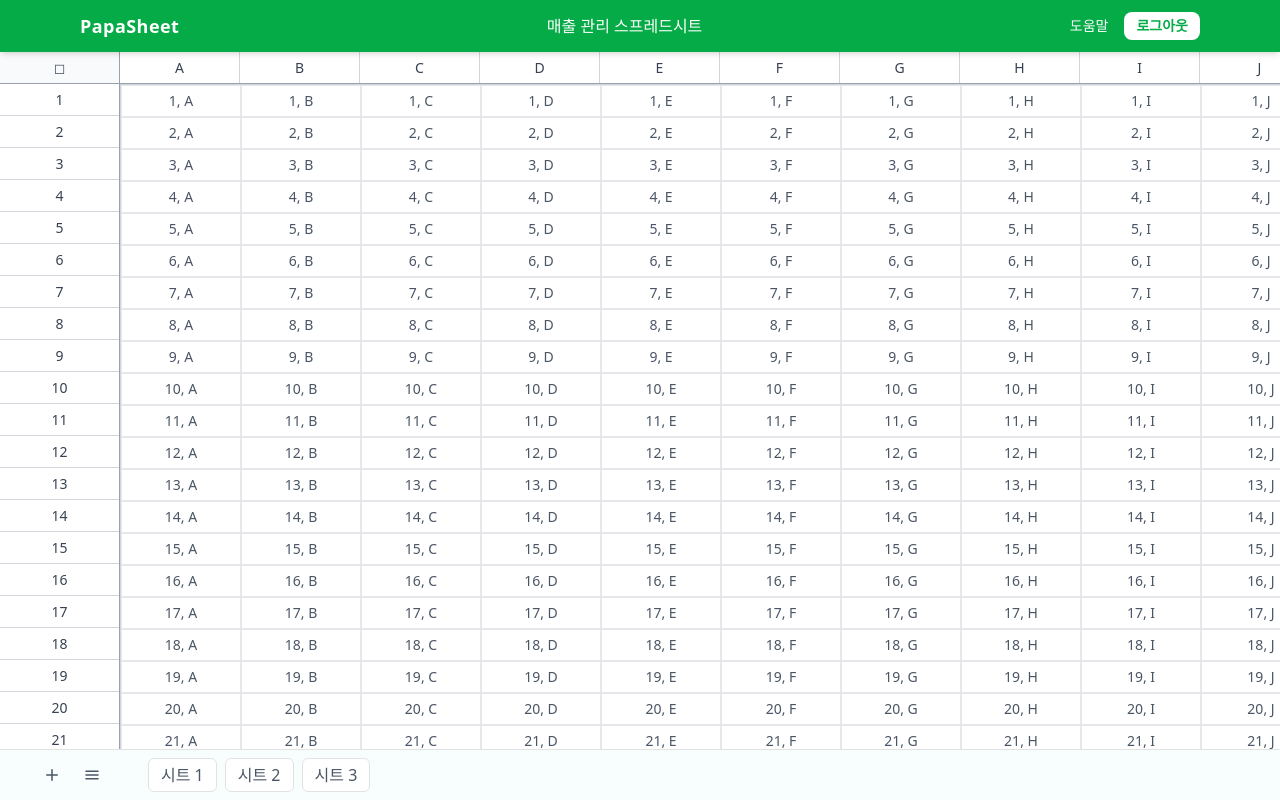
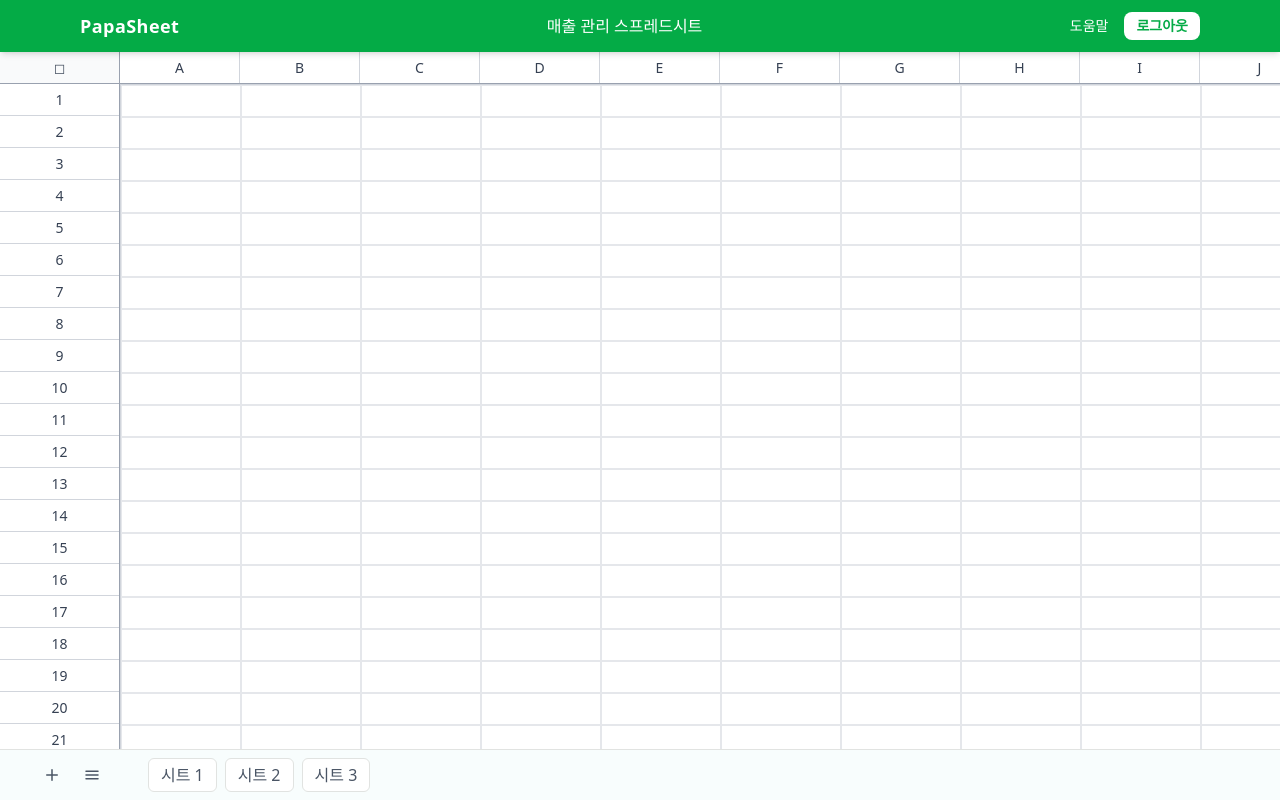
Before and after one commit to BalancingLife/PapaSheet, a React (Vite) app: page / in a window 1280 px wide. Built offline with nearby package versions, Linux system fonts and the light colour scheme.

Commit message:
✨ zustand 도입, GridState,Store 생성 - active,setActive 전역상태값 설정 및 Cell 클릭이벤트 함수 구현

```diff
--- a/package.json
+++ b/package.json
@@ -14,7 +14,8 @@
     "@types/node": "^24.3.0",
     "react": "^19.1.1",
     "react-dom": "^19.1.1",
-    "tailwindcss": "^4.1.12"
+    "tailwindcss": "^4.1.12",
+    "zustand": "^5.0.8"
   },
   "devDependencies": {
     "@eslint/js": "^9.33.0",
--- a/src/widgets/grid/model/slice.ts
+++ /dev/null
@@ -1 +0,0 @@
-//위젯 로컬 상태
--- /dev/null
+++ b/src/widgets/grid/model/store.ts
@@ -0,0 +1,22 @@
+import { create } from "zustand";
+
+type Pos = { row: number; col: number };
+type GridState = {
+  active: Pos | null;
+  setActive: (pos: Pos) => void;
+};
+
+export const useGridStore = create<GridState>((set, get) => ({
+  active: null,
+  setActive: (pos) => {
+    const cur = get().active;
+    if (cur && cur.row === pos.row && cur.col === pos.col) return; // 동일값 set 방지
+    console.log("before:", get().active);
+    set({ active: pos });
+    console.log("after:", get().active);
+  },
+}));
+
+// 개별 훅으로 쪼개서 리렌더 최소화
+export const useActive = () => useGridStore((s) => s.active);
+export const useSetActive = () => useGridStore((s) => s.setActive);
--- a/src/widgets/grid/ui/Cell.tsx
+++ b/src/widgets/grid/ui/Cell.tsx
@@ -1,21 +1,22 @@
+import React from "react";
+import type { CellProps } from "../types";
 import { CELL_WIDTH, CELL_HEIGHT } from "../config/constants";
 
-// 개별 셀 컴포넌트 (값/포커스/편집 상태 표시)
-interface CellProps {
-  row: number;
-  col: number;
-}
-
-export const Cell = ({ row, col }: CellProps) => {
+export const Cell = React.memo(function Cell({
+  value,
+  isActive = false,
+  onClick,
+}: CellProps) {
   return (
     <div
-      className="border border-gray-200 flex items-center justify-center text-sm text-gray-600 hover:bg-gray-100"
-      style={{
-        width: CELL_WIDTH,
-        height: CELL_HEIGHT,
-      }}
+      onClick={onClick}
+      className={[
+        "border border-gray-200 flex items-center justify-center text-sm ",
+        isActive ? "bg-blue-100 border-blue-400" : "bg-white hover:bg-gray-100",
+      ].join(" ")}
+      style={{ width: CELL_WIDTH, height: CELL_HEIGHT }}
     >
-      {row + 1}, {String.fromCharCode(65 + col)}
+      {value}
     </div>
   );
-};
+});
--- a/src/widgets/grid/ui/Grid.tsx
+++ b/src/widgets/grid/ui/Grid.tsx
@@ -1,5 +1,6 @@
-// widgets/grid/Grid.tsx
+// widgets/grid/ui/Grid.tsx
 import { Cell } from "./Cell";
+import { useActive, useSetActive } from "../model/store";
 import {
   DEFAULT_COL_COUNT,
   DEFAULT_ROW_COUNT,
@@ -7,6 +8,9 @@ import {
 } from "../config/constants";
 
 export const Grid = () => {
+  const active = useActive();
+  const setActive = useSetActive();
+
   const rows = Array.from({ length: DEFAULT_ROW_COUNT }, (_, r) => r);
   const cols = Array.from({ length: DEFAULT_COL_COUNT }, (_, c) => c);
 
@@ -18,8 +22,17 @@ export const Grid = () => {
         width: DEFAULT_COL_COUNT * CELL_WIDTH,
       }}
     >
-      {rows.map((row) =>
-        cols.map((col) => <Cell key={`${row}-${col}`} row={row} col={col} />)
+      {rows.flatMap((row) =>
+        cols.map((col) => (
+          <Cell
+            key={`${row}-${col}`}
+            row={row}
+            col={col}
+            value={""}
+            isActive={active?.row === row && active?.col === col}
+            onClick={() => setActive({ row, col })}
+          />
+        ))
       )}
     </div>
   );
```
Also changed, not shown: src/widgets/grid/types/index.ts (+7 -1 lines), 1 other file (tests, documents, lock files or other folders).
